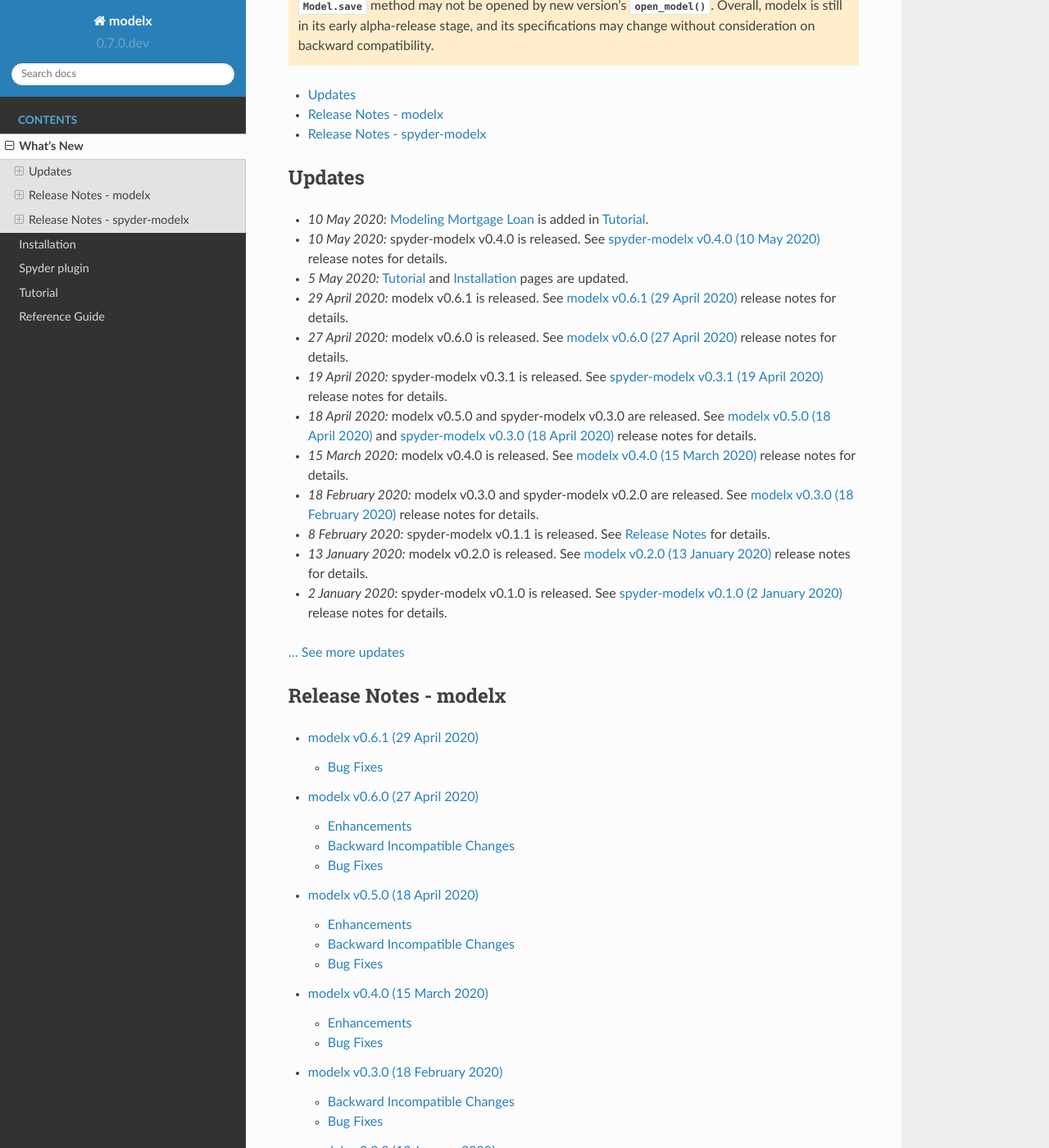
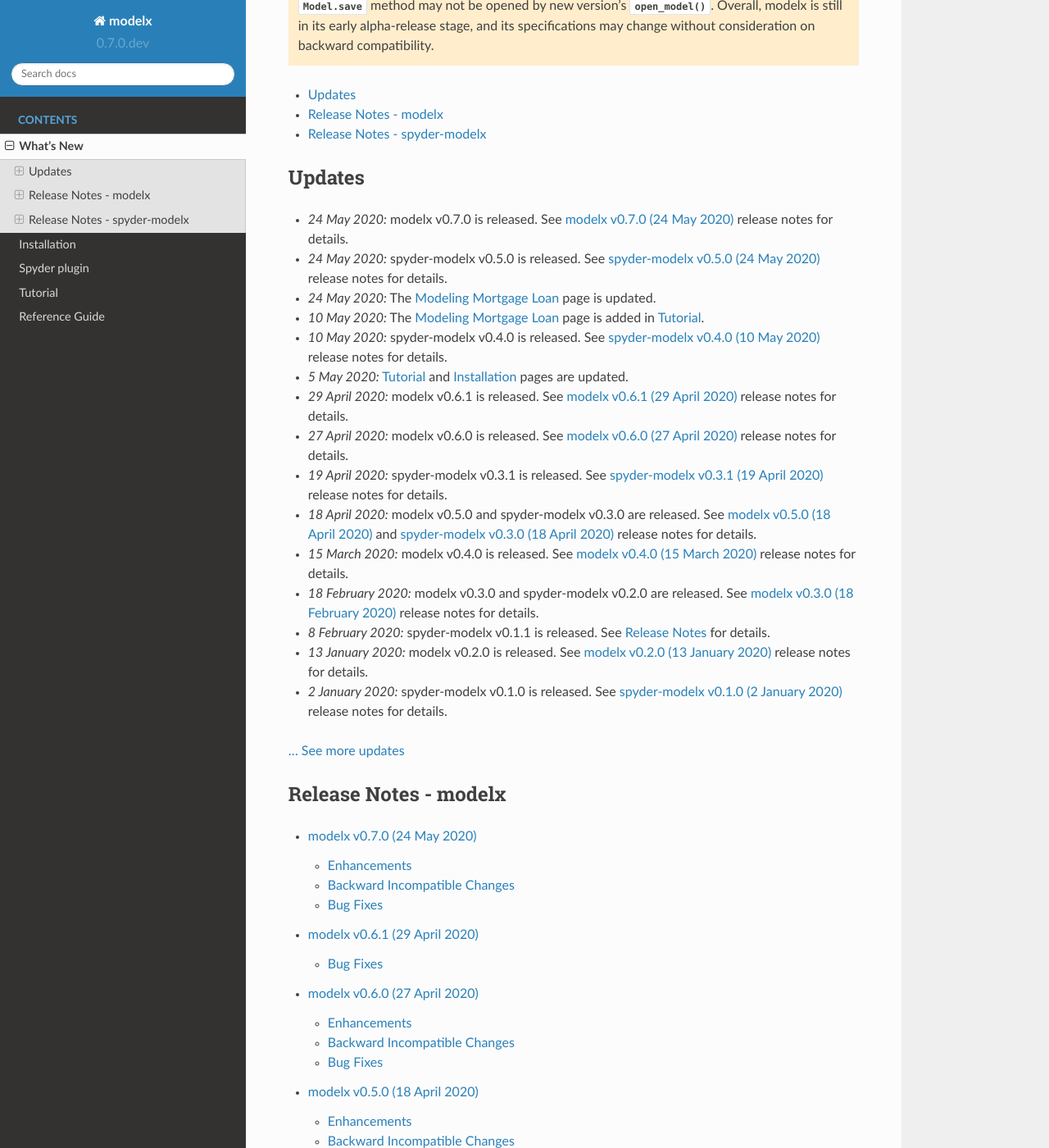
Before and after one commit to fumitoh/modelx, a Sphinx documentation site: the page built from doc/source/whatsnew.rst, in a window 1280 px wide and 1400 px high, scrolled down 303 px. Shown: the whole window at 82% size. Built offline with Sphinx 7.4.7 and the Read the Docs theme 2.0.0, drawn with Linux system fonts in a browser that asks for light colours; some of the changed text lies outside the part shown.

Commit message:
DOC: Update doc for the next release

```diff
--- a/doc/source/releases/relnotes_v0_6_0.rst
+++ b/doc/source/releases/relnotes_v0_6_0.rst
@@ -45,7 +45,7 @@
 a traceback of modelx elements, and the source code of the formula
 the exception is raised from. To retrieve the original exception, use
 :func:`get_error` function.
-This default behaviour can be altered by the user by passing ``False``
+This default behaviour can be altered by the user by passing :obj:`False`
 to :func:`use_formula_error` function, in which case the original errors
 are raised.
 :func:`get_traceback` function returns the traceback information
--- /dev/null
+++ b/doc/source/releases/relnotes_v0_7_0.rst
@@ -0,0 +1,63 @@
+
+
+===============================
+modelx v0.7.0 (24 May 2020)
+===============================
+
+This release introduces some new features and fixes bugs around updating
+objects and values upon model changes.
+
+Enhancements
+============
+.. currentmodule:: modelx.core.space
+
+.. rubric:: Introduction of :attr:`UserSpace.formula` setter and deleter
+
+The :attr:`UserSpace.formula` property now supports assignment
+and deletion operations, such as::
+
+    >>> Space.formula = lambda x, y: None
+
+    >>> del Space.formula
+
+When the Formula of a UserSpace is reassigned or deleted,
+existing child ItemSpaces are deleted.
+
+.. rubric:: Introduction of :attr:`UserSpace.parameters` setter
+
+The :attr:`UserSpace.parameters` property now supports assignment
+operation, such as::
+
+    >>> Space.parameters = ('x', 'y=0')
+
+The assignment to :attr:`UserSpace.parameters` is a syntactic sugar
+and the code above is equivalent to::
+
+    >>> Space.set_formula(lambda x, y=0: None)
+
+.. rubric:: Other enhancements
+.. currentmodule:: modelx.core
+
+* :attr:`~space.UserSpace.itemspaces` to return a mapping of
+  arguments to child :class:`~space.ItemSpace` object.
+* :meth:`~space.UserSpace.clear_all` and :meth:`~space.UserSpace.clear_at`
+  methods on :class:`~space.UserSpace`.
+* :meth:`~model.Model.backup` is added as an alias to :meth:`~model.Model.save`.
+
+
+.. currentmodule:: modelx
+
+Backward Incompatible Changes
+=============================
+
+* :func:`~get_object` now returns :obj:`NameError` when the name is not found.
+* :class:`~core.node.ItemProxy` renamed to :class:`~core.node.Element`.
+* Only tuples are interpreted as multiple indexes in subscription expression.
+
+
+Bug Fixes
+=========
+
+* References not being updated for reassigned Formulas.
+* Sub spaces directly under Model not being updated after its bases' deletion.
+* Dependents values not being cleared at Cells' deletion.
--- /dev/null
+++ b/doc/source/releases/spymx_relnotes_v0.5.0.rst
@@ -0,0 +1,35 @@
+.. currentmodule:: modelx
+
+.. _release-mxplugin-v0.5.0:
+
+====================================
+spyder-modelx v0.5.0 (24 May 2020)
+====================================
+
+This release introduce following enhancements and new features.
+
+Enhancements
+=============
+
+.. rubric:: *MxProperty* enhancement
+
+* The formula editor can now be used for editing UserSpace's Formulas.
+* The formula editor in *MxProperty* now has *Save* and *Cancel* button.
+
+.. figure:: /images/relnotes/new_formula_spymx0_5_0.png
+   :align: center
+
+.. rubric:: New *Import Names* feature
+
+The *Import Names* feature allows you to import the object selected
+in *MxExplorer* and/or its children into the *IPython* console as
+the same names as their own names.
+The *Import Names* can be invoked from the context menu in *MxExplorer*
+
+.. figure:: /images/relnotes/import_names_spymx0_5_0.png
+   :align: center
+
+Bug Fixes
+=========
+
+* Updating MxProperty upon changes.
--- a/doc/source/tutorial/mortgage.rst
+++ b/doc/source/tutorial/mortgage.rst
@@ -228,7 +228,7 @@
 
 The error message consists of 3 blocks of text. The first block
 shows the type and message of the original error.
-The original error in this case is ``NameError``, as
+The original error in this case is :obj:`NameError`, as
 the name ``Principal`` is not defined.
 
 The second block is Formula traceback.
@@ -348,7 +348,7 @@
         else:
             return Principle
 
-The error message tells you that a ``NameError`` is raised
+The error message tells you that a :obj:`NameError` is raised
 in ``Mortgage.FixedRate.Balance(t=0)`` at line 6,
 because the name ``Principle`` is not found in the namespace in which
 ``Mortgage.FixedRate.Balance(t=0)`` is executed.
--- a/doc/source/updates.rst
+++ b/doc/source/updates.rst
@@ -4,8 +4,20 @@
 
 .. Latest Updates Begin
 
+
+* *24 May 2020:*
+  modelx v0.7.0 is released. See
+  :doc:`releases/relnotes_v0_7_0` release notes for details.
+
+* *24 May 2020:*
+  spyder-modelx v0.5.0 is released. See
+  :doc:`releases/spymx_relnotes_v0.5.0` release notes for details.
+
+* *24 May 2020:*
+  The :doc:`tutorial/mortgage` page is updated.
+
 * *10 May 2020:*
-  :doc:`tutorial/mortgage` is added in :doc:`tutorial/index`.
+  The :doc:`tutorial/mortgage` page is added in :doc:`tutorial/index`.
 
 * *10 May 2020:*
   spyder-modelx v0.4.0 is released.
--- a/doc/source/whatsnew.rst
+++ b/doc/source/whatsnew.rst
@@ -48,6 +48,7 @@
 .. toctree::
    :maxdepth: 2
 
+   releases/relnotes_v0_7_0
    releases/relnotes_v0_6_0
    releases/relnotes_v0_5_0
    releases/relnotes_v0_4_0
@@ -67,6 +68,7 @@
 .. toctree::
    :maxdepth: 2
 
+   releases/spymx_relnotes_v0.5.0.rst
    releases/spymx_relnotes_v0.4.0.rst
    releases/spymx_relnotes_v0.3.1.rst
    releases/spymx_relnotes_v0.3.0.rst
```
Also changed, not shown: doc/source/images/relnotes/import_names_spymx0_5_0.png (added), doc/source/images/relnotes/new_formula_spymx0_5_0.png (added).
